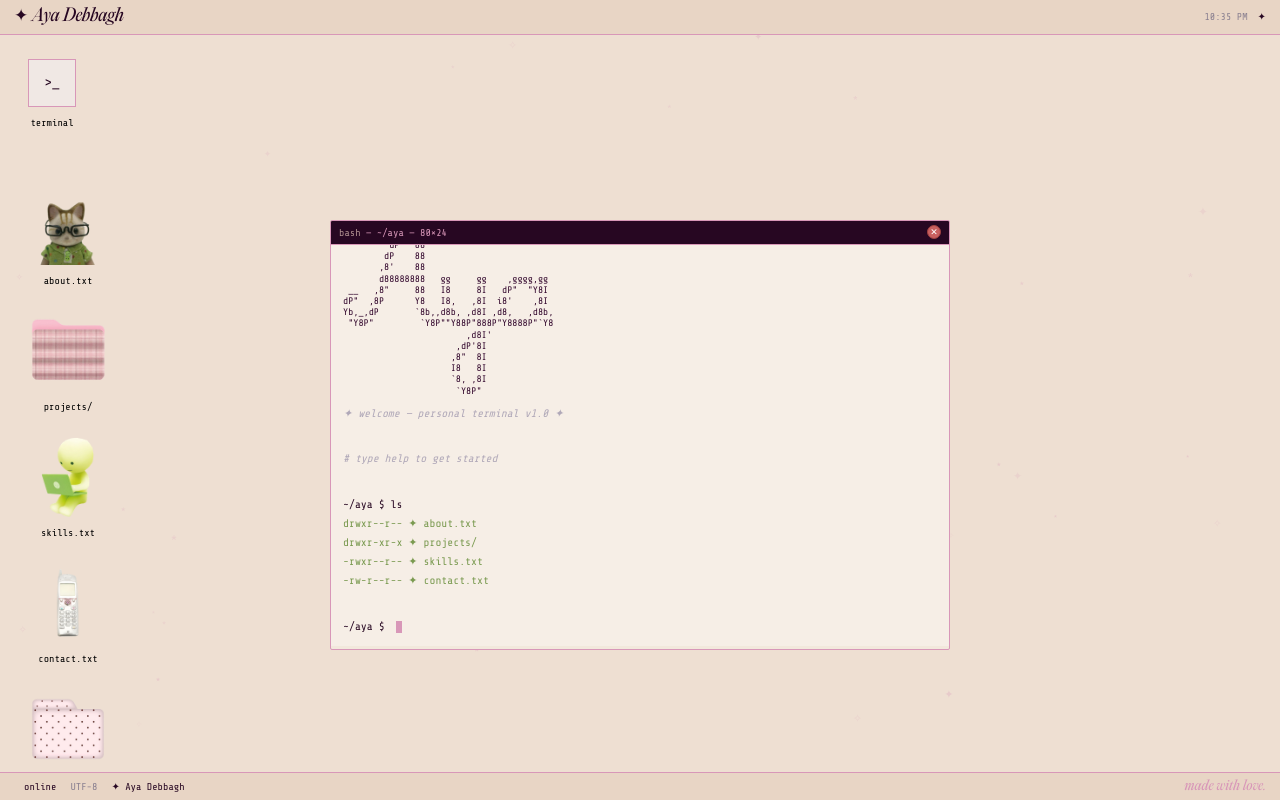
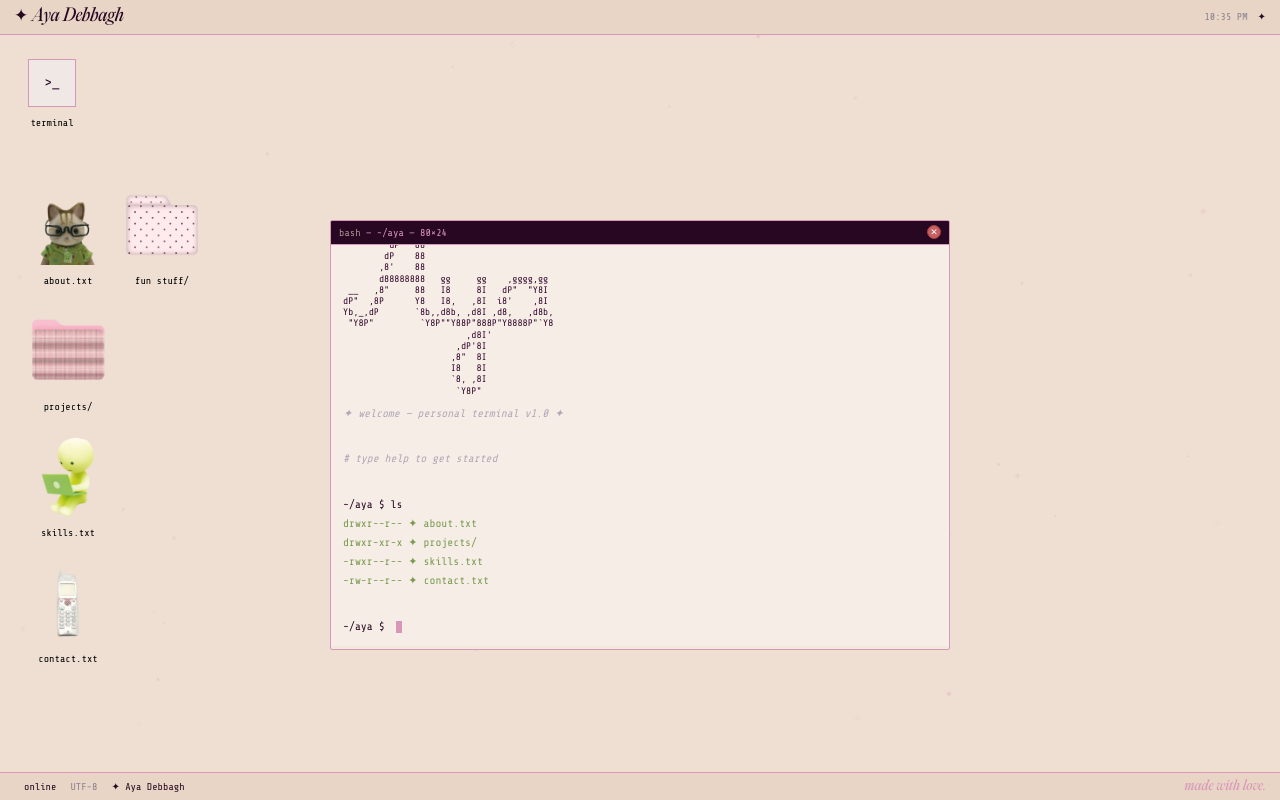
Before and after one commit to ayadebbagh/AyaDebbaghWebsite, a React (Vite) app: page / in a window 1280 px wide. Built offline with nearby package versions, Linux system fonts and the light colour scheme.

Commit message:
Fix: icons

```diff
--- a/src/App.jsx
+++ b/src/App.jsx
@@ -12,6 +12,7 @@ import contactImg  from './assets/contact.png';
 import folder2Img  from './assets/folder2.png';
 import projectsImg from './assets/projects.png';
 import skillsImg   from './assets/skills.png';
+
 
 const STAR_CHARS = ['✦', '✧', '*', '⋆'];
 
@@ -30,6 +31,21 @@ function useClock() {
     return () => clearInterval(id);
   }, []);
   return time;
+}
+
+function useIconRows() {
+  const compute = () => {
+    const canvasH = window.innerHeight - 60;
+    const gap = Math.min(126, Math.max(90, Math.floor((canvasH - 12 - 110) / 4)));
+    return Array.from({ length: 5 }, (_, i) => 12 + i * gap);
+  };
+  const [rows, setRows] = useState(compute);
+  useEffect(() => {
+    const handler = () => setRows(compute());
+    window.addEventListener('resize', handler);
+    return () => window.removeEventListener('resize', handler);
+  }, []);
+  return rows;
 }
 
 let winZCounter = 30;
@@ -108,6 +124,7 @@ const FUN_STUFF_ITEMS = [
 
 export default function App() {
   const clock     = useClock();
+  const iconRows  = useIconRows();
   const canvasRef = useRef(null);
   const [isMobile, setIsMobile] = useState(() => isMobileViewport());
   const [showMobileNotice, setShowMobileNotice] = useState(true);
@@ -339,12 +356,12 @@ export default function App() {
 
       <div ref={canvasRef} className="relative flex-1 overflow-hidden z-10">
 
-        <DeskIcon id="di-term"     label="terminal"  glyphText=">_"      style={{ left: 16, top: 12  }} canvasRef={canvasRef} onClick={openTerminal} />
-        <DeskIcon id="di-about"    label="about.txt" imgSrc={aboutImg}    style={{ left: 16, top: 138 }} canvasRef={canvasRef} onClick={() => openFileWindow('about',   'about.txt')} />
-        <DeskIcon id="di-projects" label="projects/" imgSrc={projectsImg} style={{ left: 16, top: 264 }} canvasRef={canvasRef} onClick={openProjectsFolder} />
-        <DeskIcon id="di-skills"   label="skills.txt" imgSrc={skillsImg}   style={{ left: 16, top: 390 }} canvasRef={canvasRef} onClick={() => openFileWindow('skills',  'skills.txt')} />
-        <DeskIcon id="di-contact"  label="contact.txt" imgSrc={contactImg}  style={{ left: 16, top: 516 }} canvasRef={canvasRef} onClick={() => openFileWindow('contact', 'contact.txt')} />
-        <DeskIcon id="di-fun"      label="fun stuff/" imgSrc={folder2Img} style={{ left: 16, top: 642 }} canvasRef={canvasRef} onClick={openFunStuffFolder} />
+        <DeskIcon id="di-term"     label="terminal"   glyphText=">_"      style={{ left: 16,  top: iconRows[0] }} canvasRef={canvasRef} onClick={openTerminal} />
+        <DeskIcon id="di-about"    label="about.txt"  imgSrc={aboutImg}    style={{ left: 16,  top: iconRows[1] }} canvasRef={canvasRef} onClick={() => openFileWindow('about',   'about.txt')} />
+        <DeskIcon id="di-fun"      label="fun stuff/" imgSrc={folder2Img}  style={{ left: 110, top: iconRows[1] }} canvasRef={canvasRef} onClick={openFunStuffFolder} />
+        <DeskIcon id="di-projects" label="projects/"  imgSrc={projectsImg} style={{ left: 16,  top: iconRows[2] }} canvasRef={canvasRef} onClick={openProjectsFolder} />
+        <DeskIcon id="di-skills"   label="skills.txt" imgSrc={skillsImg}   style={{ left: 16,  top: iconRows[3] }} canvasRef={canvasRef} onClick={() => openFileWindow('skills',  'skills.txt')} />
+        <DeskIcon id="di-contact"  label="contact.txt" imgSrc={contactImg} style={{ left: 16,  top: iconRows[4] }} canvasRef={canvasRef} onClick={() => openFileWindow('contact', 'contact.txt')} />
 
         {windows.map(w => {
           if (!w.visible) return null;
```
